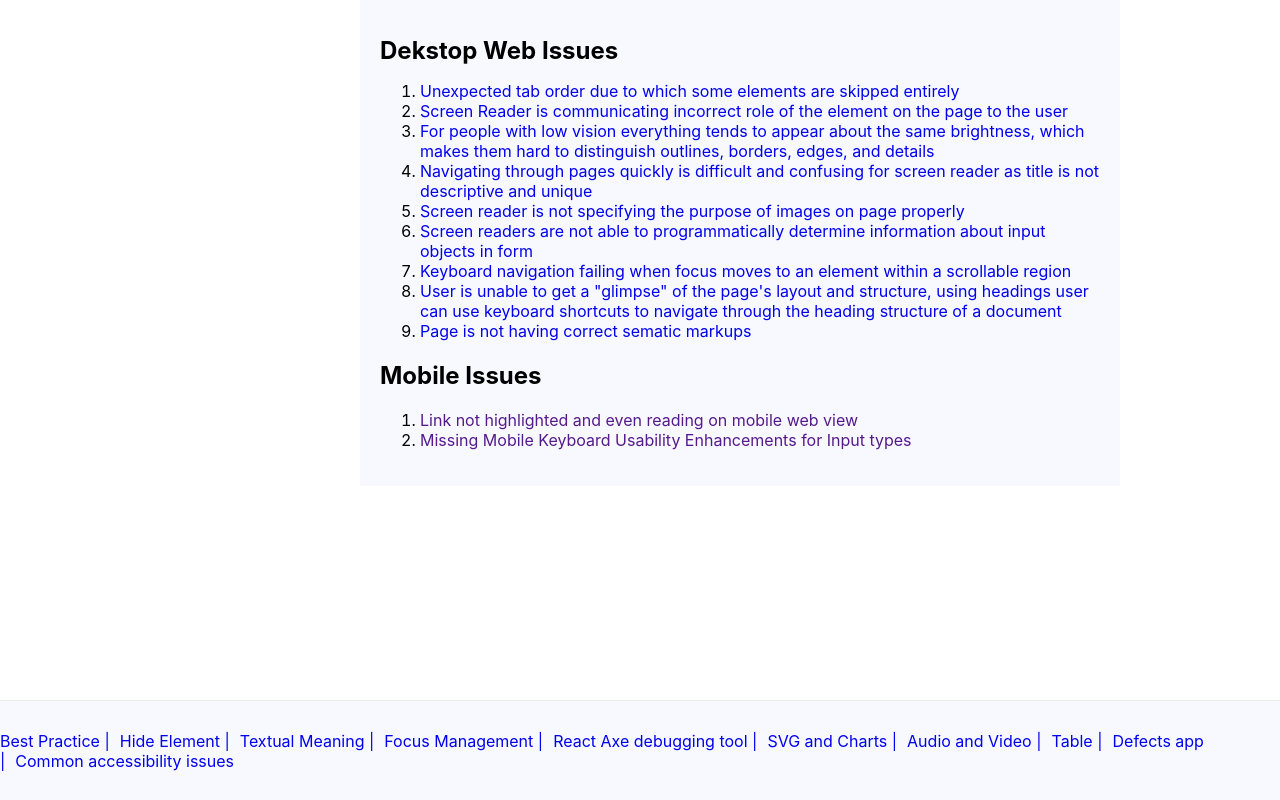
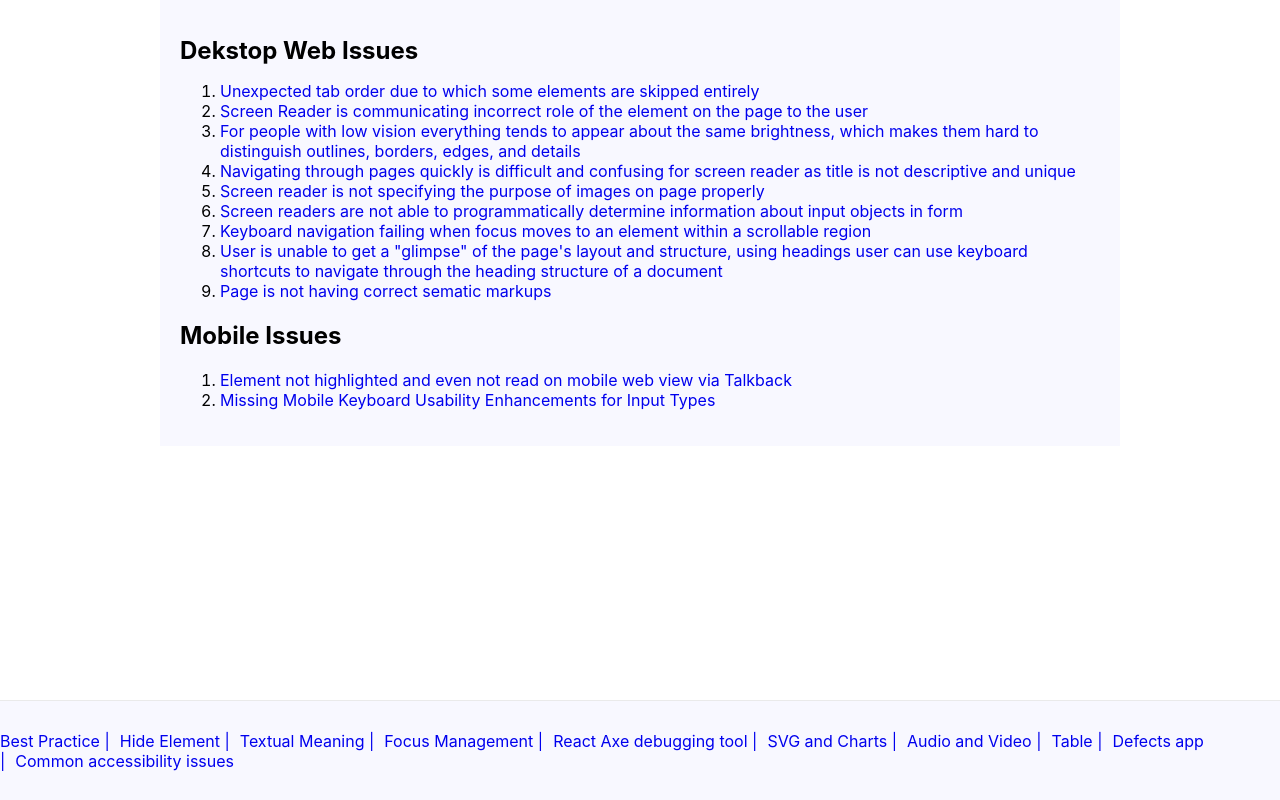
Before and after one commit to ritugupta64/spa-with-next.js, a Next.js app: page /issues-list in a window 1280 px wide. Built offline with nearby package versions, Linux system fonts and the light colour scheme.

Commit message:
inject-defect-11

```diff
--- a/components/defects/index.js
+++ b/components/defects/index.js
@@ -51,7 +51,7 @@ function Defects() {
         <form action="#" method="post" id="defects-form">
           <div class="wthree_contact_left_grid">
             <label for="name">Enter Your Name<input type="text" name="Name" placeholder="Name" id="name" required=""/></label>
-            <label for="age">Enter Your Age<input type="number" name="Age" placeholder="Age" id="age" required=""/></label>
+            <label for="age">Enter Your Age<input type="text" name="Age" placeholder="Age" id="age" required=""/></label>
           </div>
           <button aria-label="click to submit form" onClick={(event)=>{event.preventDefault()}}> Submit </button>
         </form>
--- a/components/issuesList/index.js
+++ b/components/issuesList/index.js
@@ -3,11 +3,13 @@ import BannerImg from '../../static/media/banner1.jpg';
 import fixture1 from '../../static/media/d-f-1.png';
 import fixture2 from '../../static/media/d-f-2.png';
 import fixture4 from '../../static/media/d-f-4.png';
-import fixture5 from '../../static/media/d-f-5.png';
 import fixture6 from '../../static/media/d-f-6.png';
 import fixture7 from '../../static/media/d-f-5.png';
 import fixture8 from '../../static/media/d-f-8.png';
-import fixture9 from '../../static/media/d-f-5.png';
+import fixture9 from '../../static/media/d-f-9.png';
+import fixture5 from '../../static/media/d-f-5.png';
+import fixture10 from '../../static/media/d-f-5.png';
+import fixture11 from '../../static/media/d-f-5.png';
 
 import '../../styles/style.css';
 
@@ -40,8 +42,8 @@ function Defects() {
 
         <h2>Mobile Issues</h2>
         <ol>
-            <li><a href="" aria-label="Issue 8">Link not highlighted and even reading on mobile web view</a></li>
-            <li><a href="" aria-label="Issue 9">Missing Mobile Keyboard Usability Enhancements for Input types</a></li>
+            <li><a href={fixture10} aria-label="Issue 10" target="new">Element not highlighted and even not read on mobile web view via Talkback</a></li>
+            <li><a href={fixture11} aria-label="Issue 11" target="new">Missing Mobile Keyboard Usability Enhancements for Input Types</a></li>
         </ol>
     </div>
     </>
--- a/components/layout/index.js
+++ b/components/layout/index.js
@@ -10,7 +10,7 @@ const Layout = ({ children }) => {
       <Head>
         <link rel="icon" href="/favicon.ico" />
       </Head>
-      <div className="main">{children}</div>
+      <main>{children}</main>
       <Footer />
     </div>
   );
```
Also changed, not shown: static/media/d-f-9.PNG (added).
